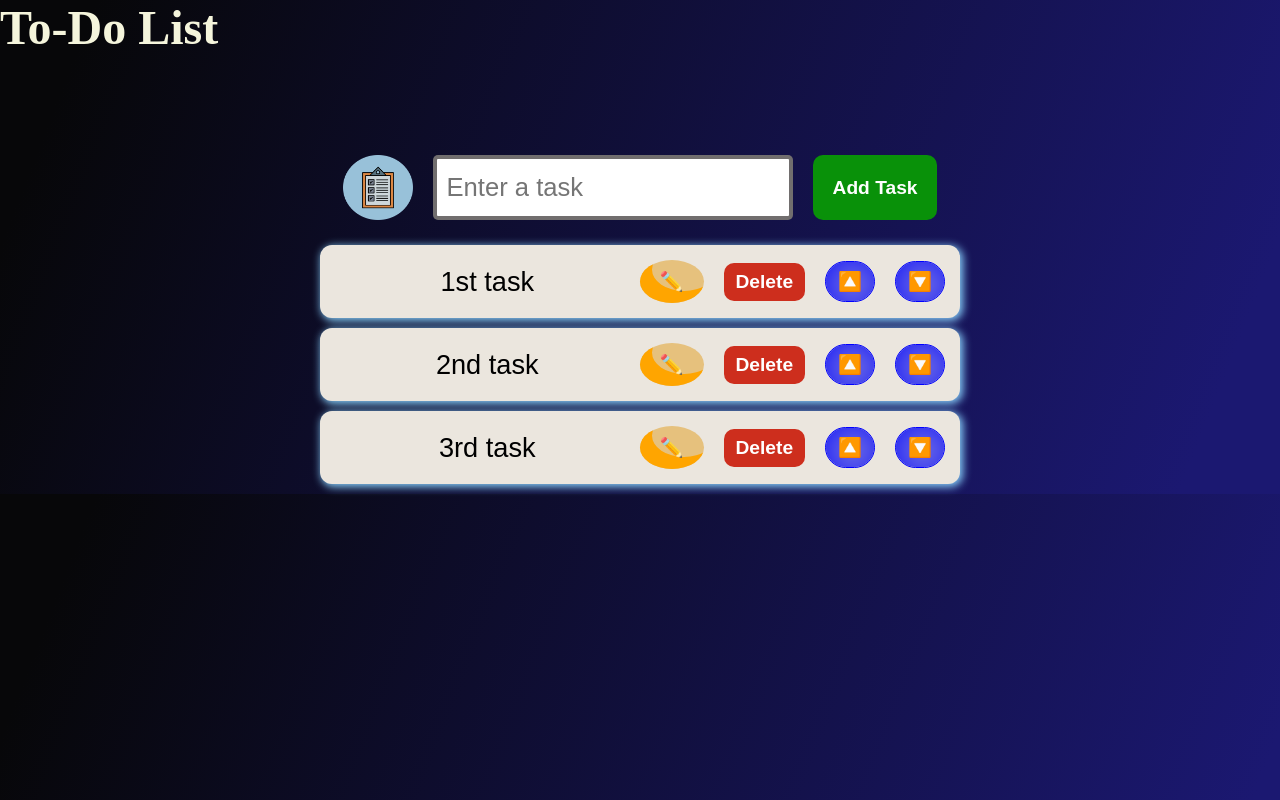
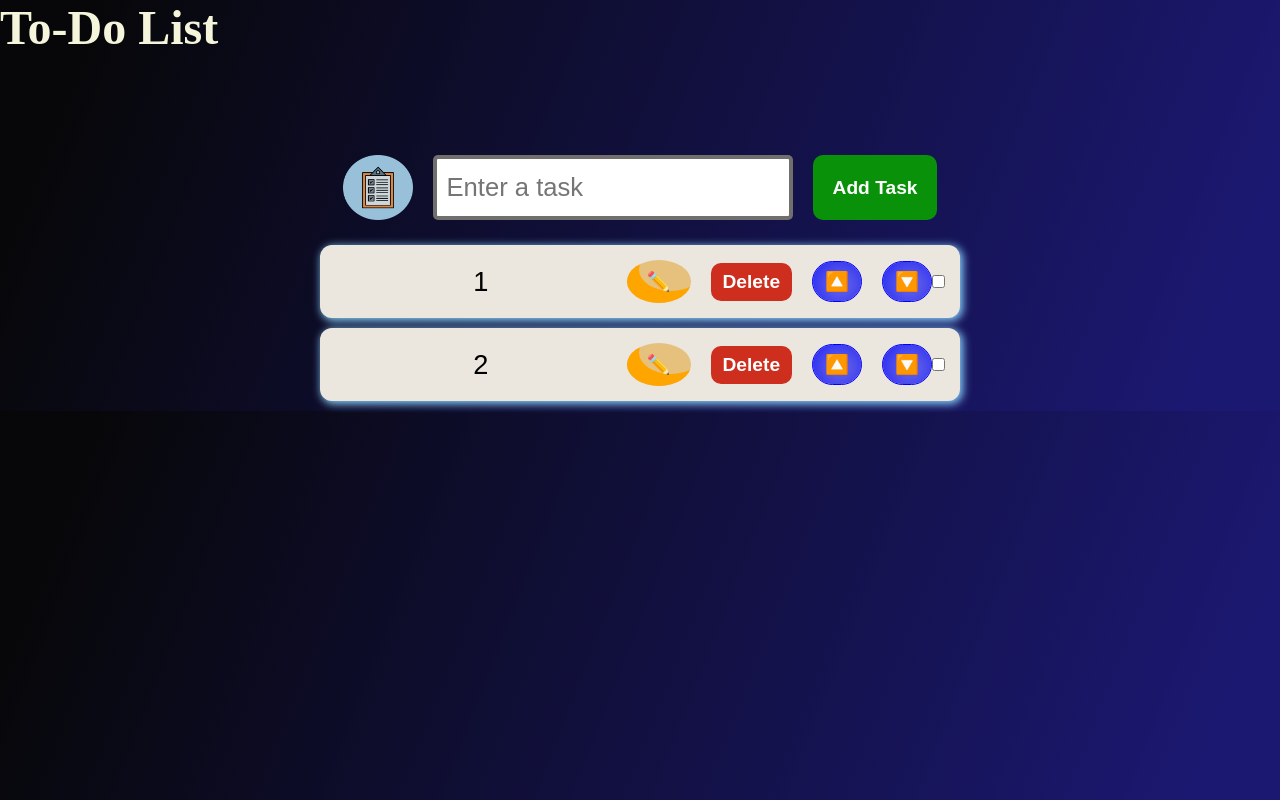
Before and after one commit to sibuspd/To-Do-List, a React (Vite) app: page / in a window 1280 px wide. Built offline with nearby package versions, Linux system fonts and the light colour scheme.

Commit message:
Added MarkComplete feature

```diff
--- a/src/components/ToDoItem.jsx
+++ b/src/components/ToDoItem.jsx
@@ -2,13 +2,13 @@ import PropTypes from "prop-types"
 import "./style.css"
 // THIS IS THE CHILD COMPONENT OF 'ToDoList'. It displays the task list
 
-function ToDoItem({task, index, moveUp, moveDown, deleteTask, editTask}){
+function ToDoItem({task, index, moveUp, moveDown, deleteTask, editTask, markTask}){
 // We have destructured the Props object to directly access the keys.
     return(
         <>
             <li key={index}>
-                            <span className="span-text">{task}</span>
-                            <button className="edit-button" onClick={(e)=>editTask(e,index)}>✏️
+                            <span className="span-text">{task.task}</span>
+                            <button className="edit-button" onClick={()=>editTask(index)}>✏️
                             </button>
                             <button className="delete-button" onClick={()=>deleteTask(index)}>Delete
                             </button>
@@ -16,6 +16,8 @@ function ToDoItem({task, index, moveUp, moveDown, deleteTask, editTask}){
                             </button>
                             <button className="move-button" onClick={()=>moveDown(index)}> 🔽
                             </button>
+                            <input className="mark-complete" type="checkbox" checked={task.status}
+                            onChange={()=>markTask(index)}/>
             </li>
         </>
     )
@@ -25,10 +27,14 @@ export default ToDoItem
 
 // VALIDATION OF ALL PROP KEYS RECEIVED
 ToDoItem.propTypes = {
-    task: PropTypes.string,
+    task: PropTypes.shape({
+        task: PropTypes.string,
+        status: PropTypes.bool,
+        }),
     index: PropTypes.number,
     moveUp: PropTypes.func,
     moveDown: PropTypes.func,
     deleteTask: PropTypes.func,
     editTask: PropTypes.func,
+    markTask: PropTypes.func,
 }
--- a/src/components/ToDoList.jsx
+++ b/src/components/ToDoList.jsx
@@ -1,11 +1,11 @@
-import React, {useState} from "react"
+import {useState} from "react"
 import ToDoItem from "./ToDoItem";
 import "./style.css"
 
 // THIS IS THE PARENT COMPONENT OF 'ToDoItem'. It handles the functionalities/features
 function ToDoList(){
 
-    const [taskList, setTaskList] = useState(["1st task","2nd task","3rd task"]); // Empty array initially
+    const [taskList, setTaskList] = useState([{task:"1", status: false}, {task:"2", status: false}]); // Empty array initially
     const [newTask, setNewTask] = useState(""); // No task typed initially
     const [editStatus, setEditStatus] = useState(null); // to be used for toggling between Add/Edit
     const [buttonText, setButtonText] = useState('Add Task')
@@ -19,7 +19,7 @@ function ToDoList(){
         if(newTask.trim()) // Ensures the value if true after trimming all white spaces at both ends
             // ADDING OPERATION
             if(editStatus === null){
-                setTaskList(taskList=>[...taskList, newTask]); //NewArray with an extra added newTask
+                setTaskList(taskList=>[...taskList, {task: newTask, status: false}]); //NewArray with an extra added newTask
                 setNewTask(""); // Clears the searchbar after Adding a task
             }
             // EDITING OPERATION
@@ -34,7 +34,7 @@ function ToDoList(){
     }
 
     function deleteTask(index){ // Callback for Delete button
-        const splicedTaskList = taskList.filter(task => task != taskList[index]);
+        const splicedTaskList = taskList.filter((task, i) => i != index);
         //Filter method to return all such tasks that don't match the to-be-deleted task
         setTaskList(splicedTaskList); // Update the taskList array with one task less.
     }
@@ -59,13 +59,19 @@ function ToDoList(){
         setTaskList(copyList);
     }
 
-    function editTask(event,index){ // Callback for Editing a Task
-       setNewTask(taskList[index]);
+    function editTask(index){ // Callback for Editing a Task
+       setNewTask(taskList[index].text);
        // newTask is bound to input element's value as value = {newTask}
        // we are updating newTask to the value in taskList[index] which is a separate array.
        setButtonText("Update Task");
        setEditStatus(index); // NULL value of EditStatus is updated to index position for edit
        //Refer to AddTask() above
+    }
+
+    function markTask(index){
+        const copyOfTaskList = [...taskList];
+        copyOfTaskList[index].status = !copyOfTaskList[index].status; // False--> True and Vice-versa
+        setTaskList(copyOfTaskList);
     }
 // WE WILL PASS A PROP FROM THIS PARENT COMPONENT TO CHILD COMPONENT BY WRAPPING THE STATE VARIABLES, REFERENCE TO EVENT HANDLER FUNCTIONS & THE KEYS THEMSELVES. WE WILL PASS EACH PROP TO ITS CORRESPONDING TASK MODULE BY ITERATING OVER ENTIRE TASKLIST ARRAY BY USE OF MAP.
     return(
@@ -81,7 +87,7 @@ function ToDoList(){
                     {taskList.map((task, index) =>
                         <ToDoItem key={index} task={task} index={index}
                                 moveUp={moveUp} moveDown={moveDown}
-                                deleteTask={deleteTask} editTask={editTask} />
+                                deleteTask={deleteTask} editTask={editTask} markTask={markTask}/>
                     )}
                 </ol>
             </div>
```
